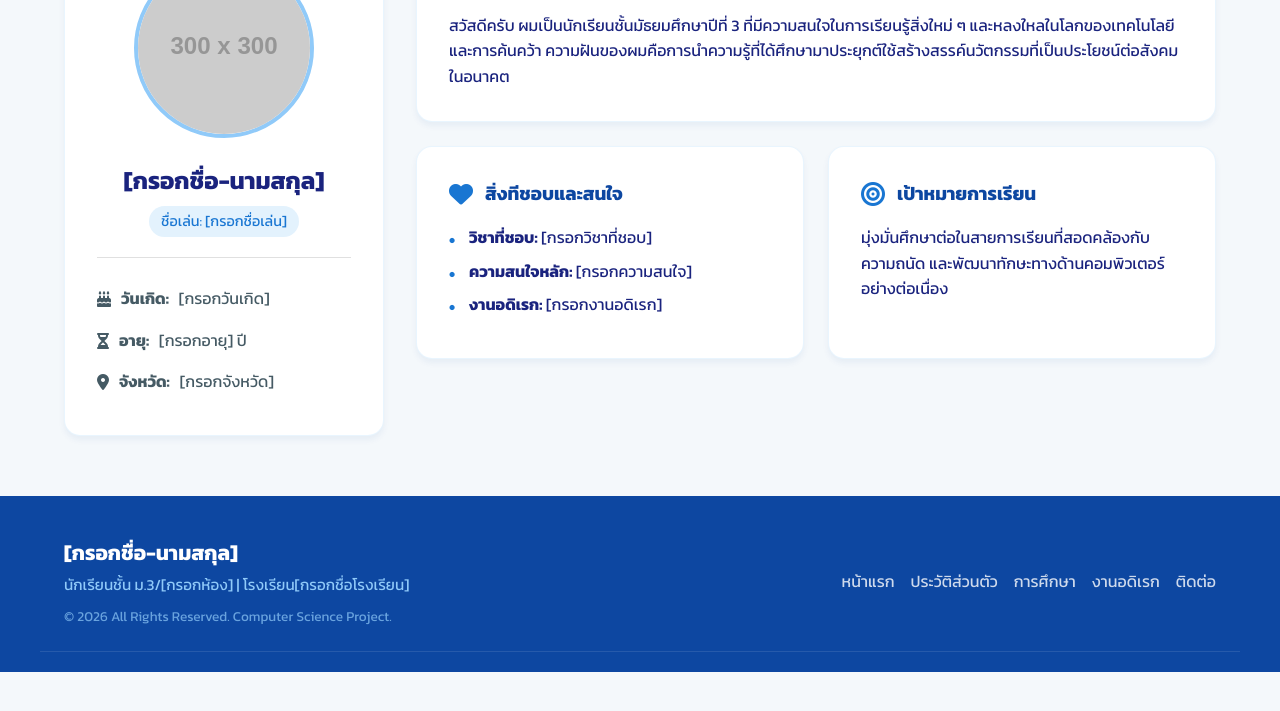
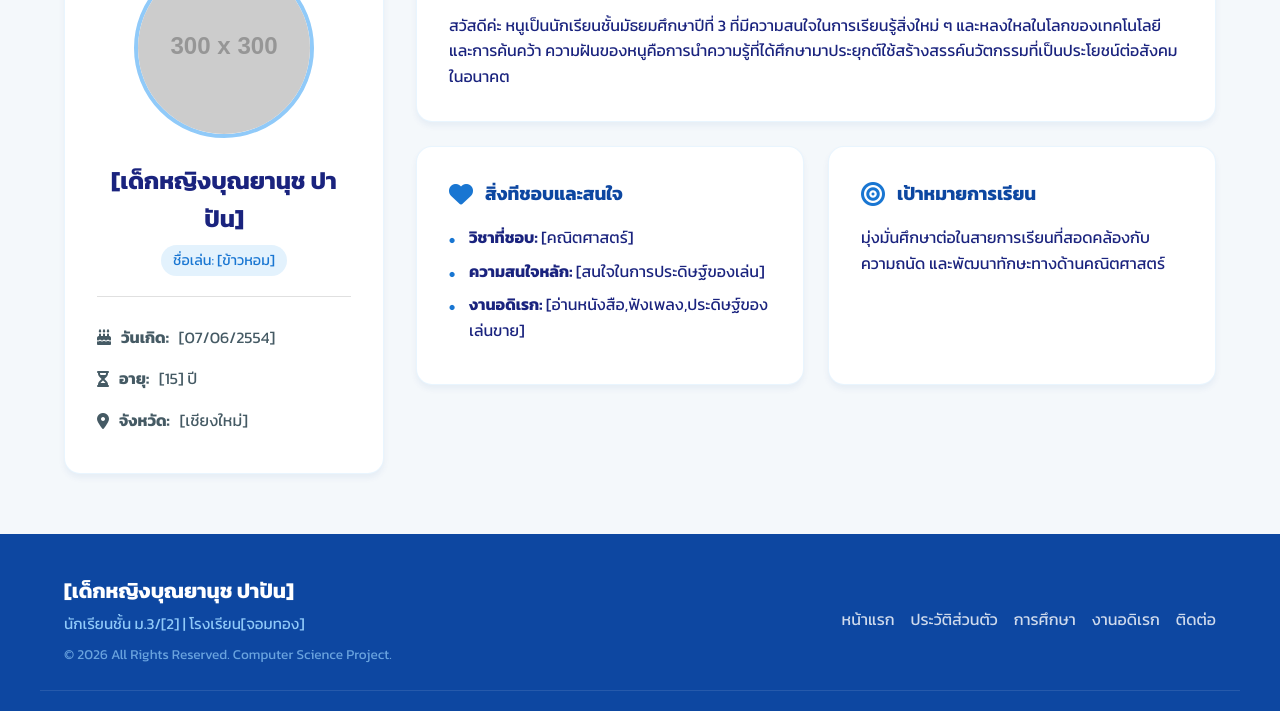
Before and after one commit to 22850-Boonyanuch/webpage, a plain HTML site: page profile.html in a window 1280 px wide. Shown: the part 343-1054 px from the top of the page. Before the commit the page ends 1015 px from the top, so only its background shows below. Drawn offline with Linux system fonts and the light colour scheme; placeholder pictures from the web are drawn by us.

Commit message:
Update profile.html

```diff
--- a/profile.html
+++ b/profile.html
@@ -39,13 +39,13 @@
                 <div class="profile-sidebar">
                     <div class="profile-card-main">
                         <img src="https://placehold.co/300x300/1976D2/FFFFFF/png?text=Profile+Image" alt="รูปโปรไฟล์ของฉัน" class="profile-avatar">
-                        <h2>[กรอกชื่อ-นามสกุล]</h2>
-                        <span class="profile-tag">ชื่อเล่น: [กรอกชื่อเล่น]</span>
+                        <h2>[เด็กหญิงบุณยานุช ปาปัน]</h2>
+                        <span class="profile-tag">ชื่อเล่น: [ข้าวหอม]</span>
                         <div class="profile-divider"></div>
                         <ul class="quick-info-list">
-                            <li><i class="fa-solid fa-cake-candles"></i> <strong>วันเกิด:</strong> [กรอกวันเกิด]</li>
-                            <li><i class="fa-solid fa-hourglass-half"></i> <strong>อายุ:</strong> [กรอกอายุ] ปี</li>
-                            <li><i class="fa-solid fa-location-dot"></i> <strong>จังหวัด:</strong> [กรอกจังหวัด]</li>
+                            <li><i class="fa-solid fa-cake-candles"></i> <strong>วันเกิด:</strong> [07/06/2554]</li>
+                            <li><i class="fa-solid fa-hourglass-half"></i> <strong>อายุ:</strong> [15] ปี</li>
+                            <li><i class="fa-solid fa-location-dot"></i> <strong>จังหวัด:</strong> [เชียงใหม่]</li>
                         </ul>
                     </div>
                 </div>
@@ -58,7 +58,7 @@
                             <h2>เกี่ยวกับฉัน (About Me)</h2>
                         </div>
                         <p class="info-text">
-                            สวัสดีครับ ผมเป็นนักเรียนชั้นมัธยมศึกษาปีที่ 3 ที่มีความสนใจในการเรียนรู้สิ่งใหม่ ๆ และหลงใหลในโลกของเทคโนโลยีและการค้นคว้า ความฝันของผมคือการนำความรู้ที่ได้ศึกษามาประยุกต์ใช้สร้างสรรค์นวัตกรรมที่เป็นประโยชน์ต่อสังคมในอนาคต
+                            สวัสดีค่ะ หนูเป็นนักเรียนชั้นมัธยมศึกษาปีที่ 3 ที่มีความสนใจในการเรียนรู้สิ่งใหม่ ๆ และหลงใหลในโลกของเทคโนโลยีและการค้นคว้า ความฝันของหนูคือการนำความรู้ที่ได้ศึกษามาประยุกต์ใช้สร้างสรรค์นวัตกรรมที่เป็นประโยชน์ต่อสังคมในอนาคต
                         </p>
                     </div>
 
@@ -69,9 +69,9 @@
                                 <h3>สิ่งทีชอบและสนใจ</h3>
                             </div>
                             <ul class="custom-bullet-list">
-                                <li><strong>วิชาที่ชอบ:</strong> [กรอกวิชาที่ชอบ]</li>
-                                <li><strong>ความสนใจหลัก:</strong> [กรอกความสนใจ]</li>
-                                <li><strong>งานอดิเรก:</strong> [กรอกงานอดิเรก]</li>
+                                <li><strong>วิชาที่ชอบ:</strong> [คณิตศาสตร์]</li>
+                                <li><strong>ความสนใจหลัก:</strong> [สนใจในการประดิษฐ์ของเล่น]</li>
+                                <li><strong>งานอดิเรก:</strong> [อ่านหนังสือ,ฟังเพลง,ประดิษฐ์ของเล่นขาย]</li>
                             </ul>
                         </div>
 
@@ -81,7 +81,7 @@
                                 <h3>เป้าหมายการเรียน</h3>
                             </div>
                             <p class="info-text">
-                                มุ่งมั่นศึกษาต่อในสายการเรียนที่สอดคล้องกับความถนัด และพัฒนาทักษะทางด้านคอมพิวเตอร์อย่างต่อเนื่อง
+                                มุ่งมั่นศึกษาต่อในสายการเรียนที่สอดคล้องกับความถนัด และพัฒนาทักษะทางด้านคณิตศาสตร์
                             </p>
                         </div>
                     </div>
@@ -94,8 +94,8 @@
     <footer class="footer">
         <div class="container footer-container">
             <div class="footer-info">
-                <h3>[กรอกชื่อ-นามสกุล]</h3>
-                <p>นักเรียนชั้น ม.3/[กรอกห้อง] | โรงเรียน[กรอกชื่อโรงเรียน]</p>
+                <h3>[เด็กหญิงบุณยานุช ปาปัน]</h3>
+                <p>นักเรียนชั้น ม.3/[2] | โรงเรียน[จอมทอง]</p>
                 <p class="copyright">&copy; 2026 All Rights Reserved. Computer Science Project.</p>
             </div>
             <div class="footer-nav">
```
